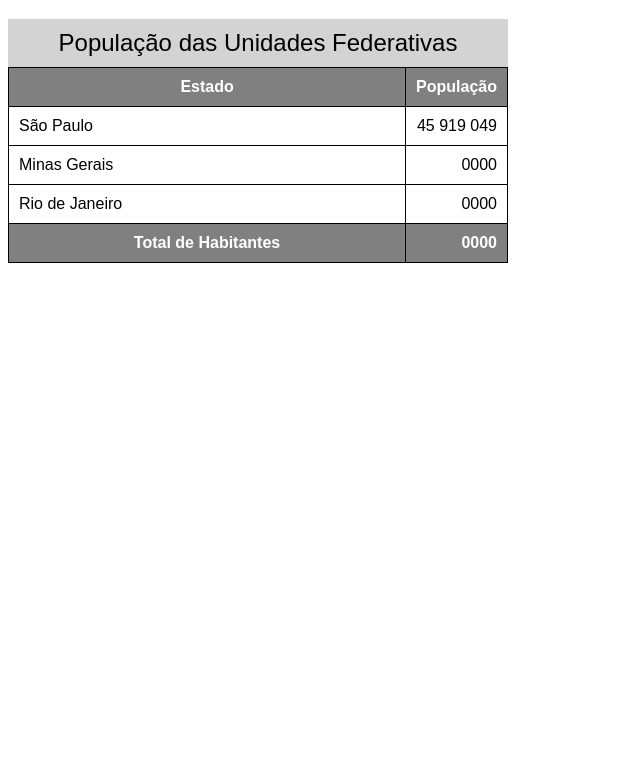
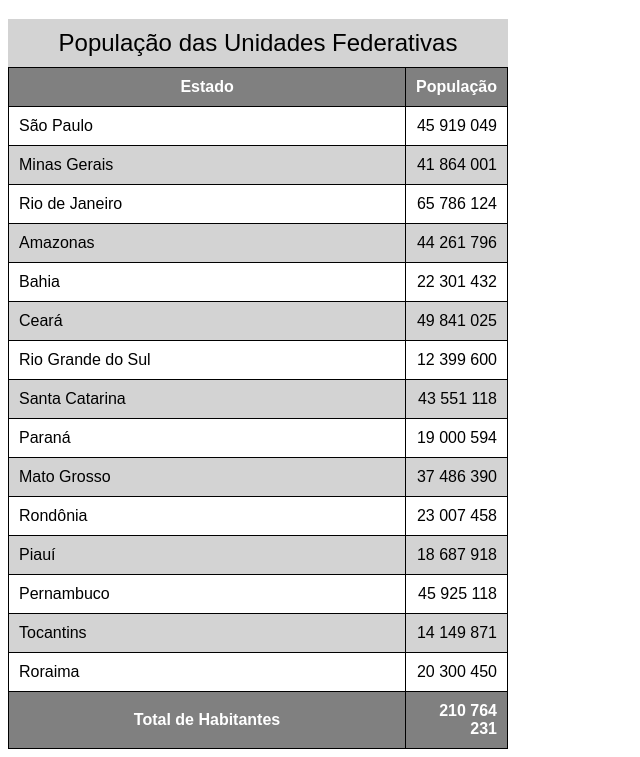
Before and after one commit to ngOlliver/html-css, a plain HTML site: page exercicios/ex13/tabela002.html in a window 1280 px wide. Shown: the part 61-818 px from the top of the page, without its empty margins (0-640 px from the left). Drawn offline with Linux system fonts and the light colour scheme.

Commit message:
Novo efeito

```diff
--- a/exercicios/ex13/tabela002.html
+++ b/exercicios/ex13/tabela002.html
@@ -12,6 +12,7 @@
         table {
             width: 500px;
             border-collapse: collapse;
+            position: relative;
         }
 
         td, th {
@@ -31,8 +32,18 @@
             color: white;
         }
 
-        tdbody > tr:nth-child(2n) {
-            background-color: lightgray
+        thead > tr > th {
+            position: sticky;
+            top: -1;
+            background-color: gray;
+        }
+
+        tbody > tr:nth-child(odd) { /* 2n-1 */
+            background-color: white;
+        }
+
+        tbody > tr:nth-child(even) { /* 2n */
+            background-color: lightgray;
         }
 
         td.num {
@@ -68,20 +79,65 @@
             </tr>
             <tr>
                 <td>Minas Gerais</td>
-                <td class="num">0000</td>
+                <td class="num">41 864 001</td>
             </tr>
             <tr>
                 <td>Rio de Janeiro</td>
-                <td class="num">0000</td>
+                <td class="num">65 786 124</td>
             </tr>
             <tr>
-
+                <td>Amazonas</td>
+                <td class="num">44 261 796</td>
+            </tr>
+            <tr>
+                <td>Bahia</td>
+                <td class="num">22 301 432</td>
+            </tr>
+            <tr>
+                <td>Ceará</td>
+                <td class="num">49 841 025</td>
+            </tr>
+            <tr>
+                <td>Rio Grande do Sul</td>
+                <td class="num">12 399 600</td>
+            </tr>
+            <tr>
+                <td>Santa Catarina</td>
+                <td class="num">43 551 118</td>
+            </tr>
+            <tr>
+                <td>Paraná</td>
+                <td class="num">19 000 594</td>
+            </tr>
+            <tr>
+                <td>Mato Grosso</td>
+                <td class="num">37 486 390</td>
+            </tr>
+            <tr>
+                <td>Rondônia</td>
+                <td class="num">23 007 458</td>
+            </tr>
+            <tr>
+                <td>Piauí</td>
+                <td class="num">18 687 918</td>
+            </tr>
+            <tr>
+                <td>Pernambuco</td>
+                <td class="num">45 925 118</td>
+            </tr>
+            <tr>
+                <td>Tocantins</td>
+                <td class="num">14 149 871</td>
+            </tr>
+            <tr>
+                <td>Roraima</td>
+                <td class="num">20 300 450</td>
             </tr>
         </tbody>
         <tfoot>
             <tr>
                 <th scope="row">Total de Habitantes</th>
-                <td class="num"><strong>0000</strong></td>
+                <td class="num"><strong>210 764 231</strong></td>
             </tr>
         </tfoot>
     </table>
```
